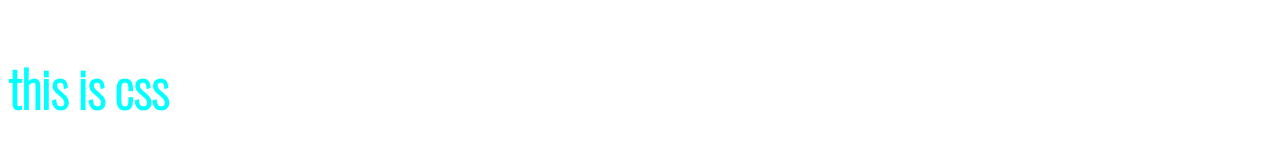
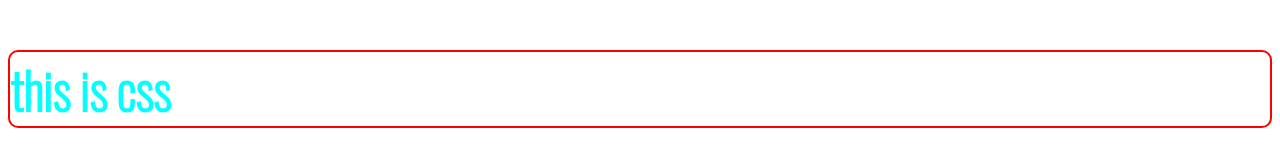
Before and after one commit to Rohan636-create/font, a plain HTML site: page index.html in a window 1280 px wide. Drawn offline with nearby package versions, Linux system fonts and the light colour scheme.

Commit message:
1 file modified

```diff
--- a/myfont.css
+++ b/myfont.css
@@ -3,4 +3,6 @@
   font-size: 50px;
   font-weight: bolder;
   color: cyan;
+  border: 2px solid red;
+  border-radius: 10px;
 }
```
